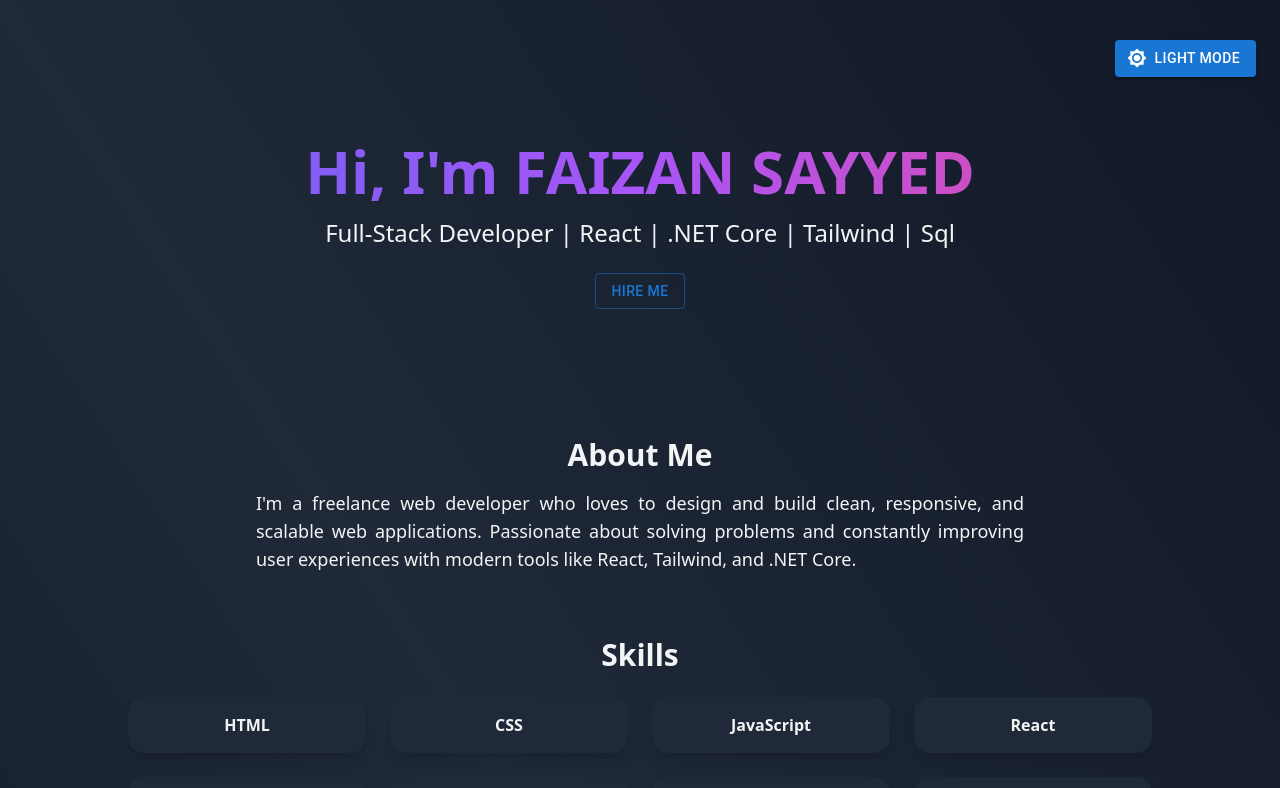
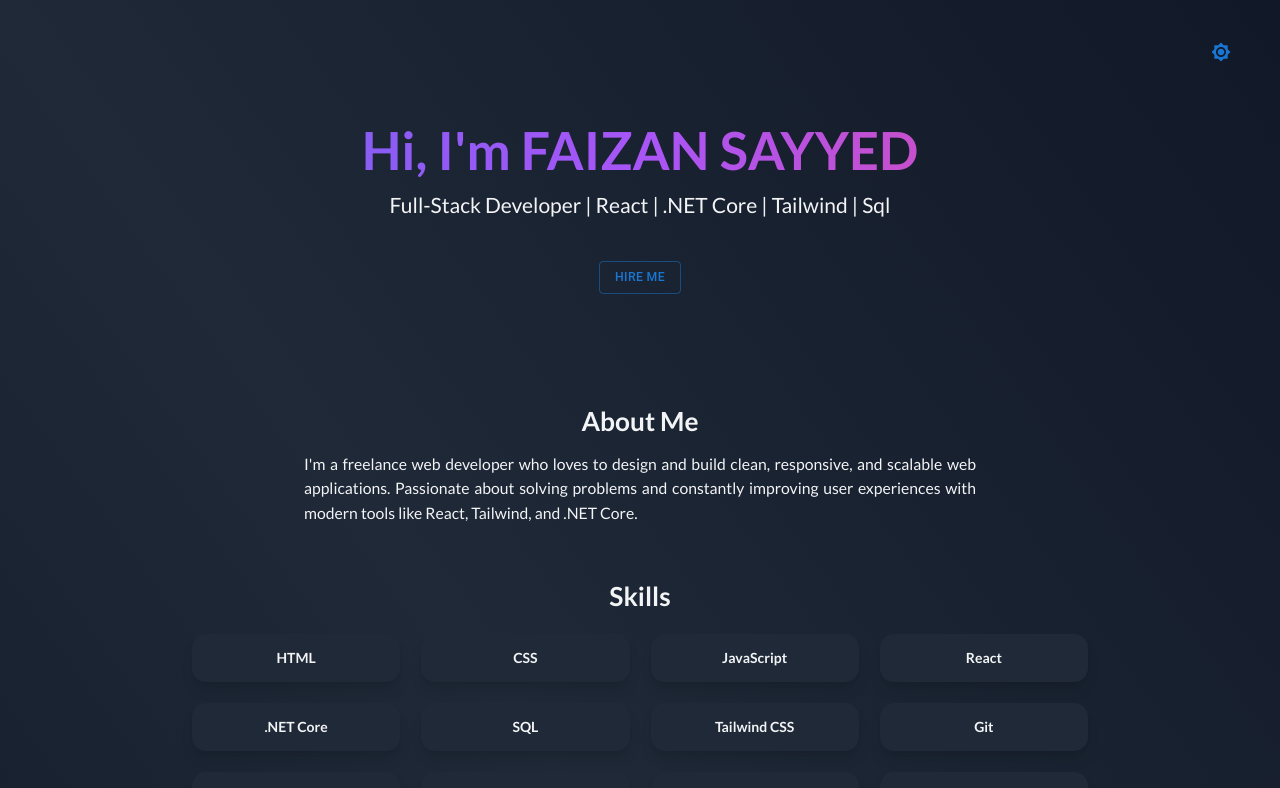
Before and after one commit to sfaizanx/Portfolio, a React (Create React App) app: page / in a window 1280 px wide. Shown: the top 788 px of the page. Built offline with nearby package versions, Linux system fonts and the light colour scheme.

Commit message:
ThemeIcon Updated

```diff
--- a/package.json
+++ b/package.json
@@ -16,6 +16,8 @@
     "react": "^19.1.0",
     "react-dom": "^19.1.0",
     "react-scripts": "5.0.1",
+    "semantic-ui-css": "^2.5.0",
+    "semantic-ui-react": "^2.1.5",
     "styled-components": "^6.1.18",
     "web-vitals": "^2.1.4"
   },
--- a/src/Pages/portfolio.js
+++ b/src/Pages/portfolio.js
@@ -1,7 +1,8 @@
 import React, { useState, useEffect } from "react";
 import { motion } from "framer-motion";
 import { Button } from "@mui/material";
-import { Brightness4, Brightness7 } from "@mui/icons-material";
+import { Brightness4, Brightness7, NightlightRound } from "@mui/icons-material";
+
 
 
 export default function Portfolio() {
@@ -49,11 +50,9 @@ export default function Portfolio() {
         {/* Toggle */}
         <div className="flex justify-end">
           <Button
-            variant="contained"
             startIcon={darkMode ? <Brightness7 /> : <Brightness4 />}
             onClick={() => setDarkMode(!darkMode)}
           >
-            {darkMode ? "Light Mode" : "Dark Mode"}
           </Button>
         </div>
 
--- a/src/index.js
+++ b/src/index.js
@@ -3,6 +3,7 @@ import ReactDOM from 'react-dom/client';
 import './index.css';
 import App from './App';
 import reportWebVitals from './reportWebVitals';
+import 'semantic-ui-css/semantic.min.css'
 
 const root = ReactDOM.createRoot(document.getElementById('root'));
 root.render(
```
Also changed, not shown: 1 other file (tests, documents, lock files or other folders).
